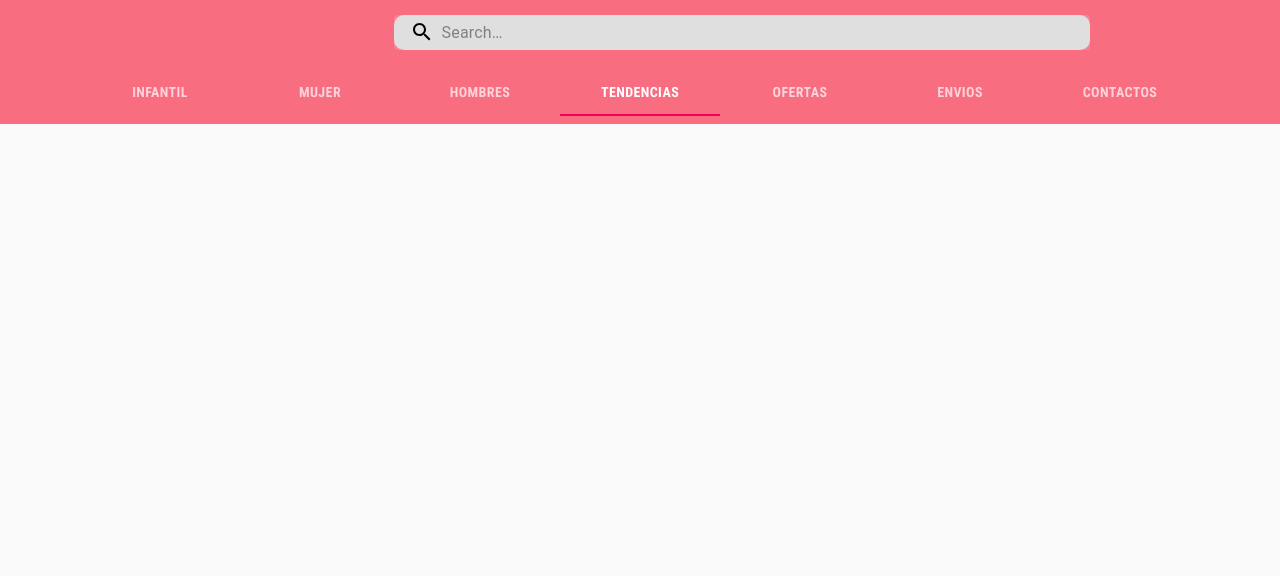
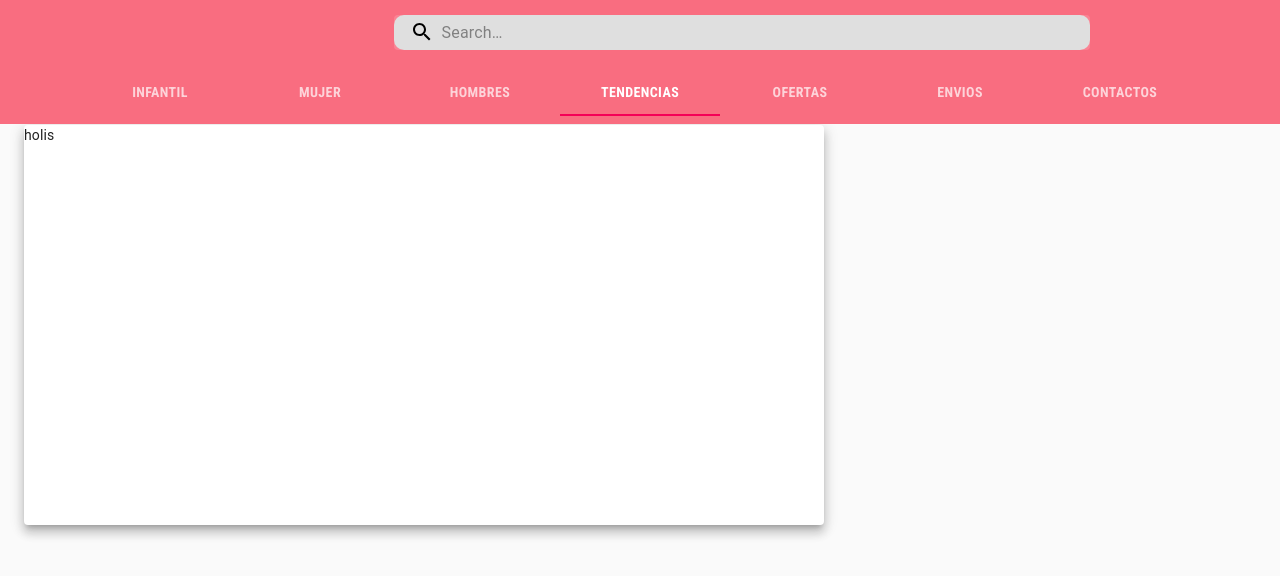
Before and after one commit to Sayon1992/frontRopaLandia, a React (Create React App) app: page /Registrado in a window 1280 px wide. Shown: the top 576 px of the page. Built offline with nearby package versions, Linux system fonts and the light colour scheme.

Commit message:
Se suben cambios de registro

```diff
--- a/src/API/Api.js
+++ b/src/API/Api.js
@@ -1,7 +1,9 @@
 import axios from 'axios'
 
 export const ApiGeneral = axios.create({
-    baseURL:"http://localhost:8080",
-    timeout:10000,
-    headers:{'Content-Type':'application/json'}
+    baseURL: "http://localhost:5000",
+    timeout: 10000,
+    headers: {
+        'Content-Type': 'application/json'
+    }
 })
--- a/src/App.js
+++ b/src/App.js
@@ -11,6 +11,7 @@ import VerTienda from "./components/tiendas/VerTienda";
 import Navbar from "./components/Navbars/Navbar";
 import Navbar2 from "./components/Navbars/Navbar2";
 import VerProducto from "./components/productos/VerProducto";
+import Registrado from "./components/login/Registrado";
 //import ClipLoader from 'react-spinners/ClipLoader';
 
 function App() {
@@ -52,6 +53,7 @@ function App() {
         <Route exact path="/ProductoTest" component={AltaProducto} />
         <Route path="/VerTienda" component={VerTienda} />
         <Route path="/VerProducto" component={VerProducto} />
+        <Route path="/Registrado" component={Registrado} />
       </LoginContext.Provider>
     </div>
   );
--- /dev/null
+++ b/src/components/login/Registrado.js
@@ -0,0 +1,26 @@
+import { Container, makeStyles, Paper } from "@material-ui/core";
+import React from "react";
+import { withRouter } from "react-router-dom";
+
+const useStyles = makeStyles((theme) => ({
+  paper: {
+    height: 400,
+    width: 800,
+    marginTop: 125,
+  },
+}));
+
+const Registrado = (props) => {
+  const classes = useStyles();
+  return (
+    <div>
+      <Container>
+        <Paper elevation={8} className={classes.paper}>
+          holis
+        </Paper>
+      </Container>
+    </div>
+  );
+};
+
+export default withRouter(Registrado);
--- a/src/components/login/Registrarse.js
+++ b/src/components/login/Registrarse.js
@@ -17,6 +17,7 @@ import { Visibility, VisibilityOff } from "@material-ui/icons";
 import { ContextLogin } from "../../context/loginContext";
 import * as authActions from "../../store/actions/auth";
 import { useDispatch } from "react-redux";
+import { withRouter } from "react-router-dom";
 
 const useStyles = makeStyles((theme) => ({
   input: {
@@ -46,7 +47,7 @@ const useStyles = makeStyles((theme) => ({
   },
 }));
 
-export default function Registrarse() {
+function Registrarse(props) {
   const classes = useStyles();
 
   const { setNavbar } = ContextLogin();
@@ -177,8 +178,15 @@ export default function Registrarse() {
     event.preventDefault();
   };
 
-  const registarUsuario = async () => {
-    await dispatch(authActions.signUp(values));
+  const registrarse = async () => {
+    const urlRegistrado = values.nombreCompleto.replace(" ", "-");
+    if (values.tipoCliente === 1) {
+      await dispatch(authActions.signUpTienda(values));
+      props.history.push(`/Registrado?tienda=${urlRegistrado}`);
+    } else {
+      await dispatch(authActions.signUpUsuario(values));
+      props.history.push(`/Registrado?tienda=${urlRegistrado}`);
+    }
   };
 
   return (
@@ -367,7 +375,7 @@ export default function Registrarse() {
           <Grid item md={3} className={classes.input}>
             <Button
               className={classes.colorBoton}
-              onClick={registarUsuario}
+              onClick={registrarse}
               variant="contained"
               color="primary"
             >
@@ -379,3 +387,5 @@ export default function Registrarse() {
     </div>
   );
 }
+
+export default withRouter(Registrarse);
--- a/src/components/productos/UI/PaperProductos.js
+++ b/src/components/productos/UI/PaperProductos.js
@@ -2,7 +2,6 @@ import { Card, CardMedia } from "@material-ui/core";
 import React from "react";
 import { makeStyles } from "@material-ui/core/styles";
 import Carousel from "react-material-ui-carousel";
-//import Carousel from "react-material-ui-carousel";
 
 const useStyles = makeStyles((theme) => ({
   paper: {
@@ -15,7 +14,7 @@ const PaperProductos = (props) => {
   const classes = useStyles();
   return (
     <Carousel>
-      {props.imagenes.map((imagen) => (
+      {/*props.imagenes.map((imagen) => (
         <Card className={classes.paper}>
           <CardMedia
             component="img"
@@ -26,7 +25,7 @@ const PaperProductos = (props) => {
             className={classes.maximo}
           />
         </Card>
-      ))}
+      ))*/}
     </Carousel>
   );
 };
--- a/src/store/actions/auth.js
+++ b/src/store/actions/auth.js
@@ -20,10 +20,10 @@ export const login = (login) => {
   };
 };
 
-export const signUp = (data) => {
+export const signUpUsuario = (data) => {
   return async (dispatch, getState) => {
     try {
-      await ApiGeneral.post("registrarse", {
+      await ApiGeneral.post("registrarUsuario", {
         data,
       });
     } catch (e) {
@@ -31,3 +31,15 @@ export const signUp = (data) => {
     }
   };
 };
+
+export const signUpTienda = (data) => {
+  return async (dispatch, getState) => {
+    try {
+      await ApiGeneral.post("registrarTienda", {
+        data,
+      });
+    } catch (e) {
+      throw new Error(e.message);
+    }
+  };
+};
```
